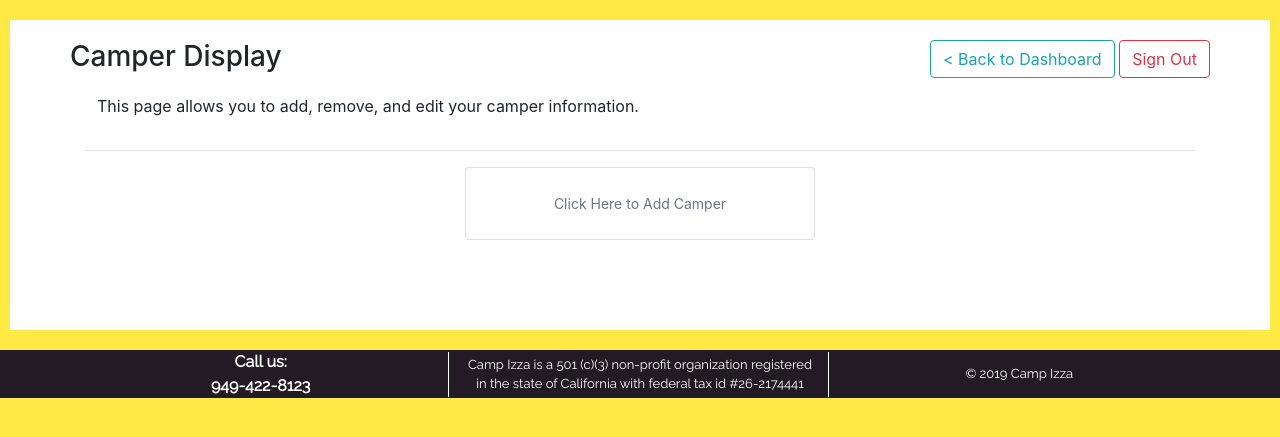
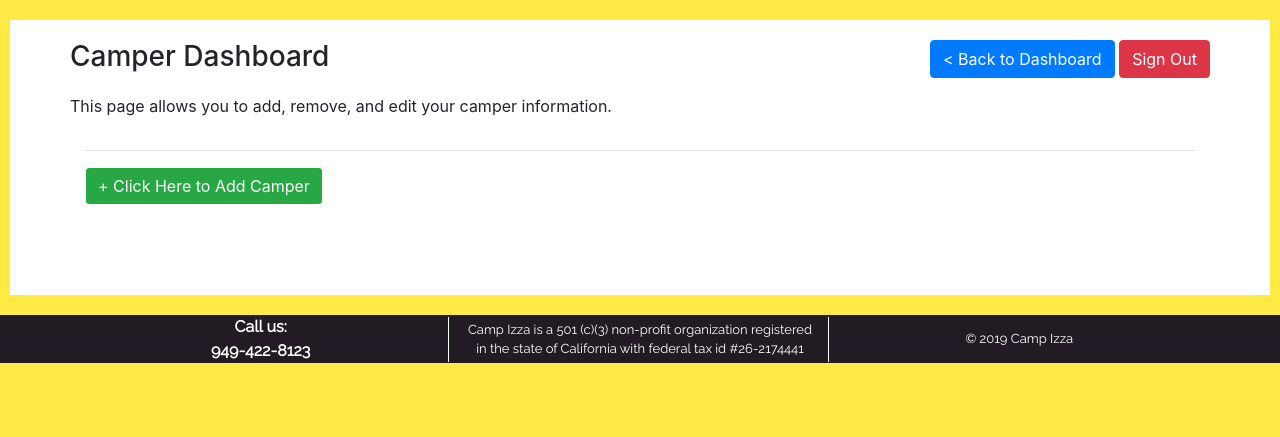
Before and after one commit to jayfafafa/campizza, a PHP site: page /childdisplay.php in a window 1280 px wide. Shown: the part 70-507 px from the top of the page. Run offline with PHP 8.4, Linux system fonts and the light colour scheme; the visitor is signed in with stand-in values (Sample User, id 1); tables that the repository leaves empty or names only in its code hold one stand-in row (values such as "Sample post"); a stand-in replaces the project's code that opens the database connection; some libraries are stand-ins or nearby versions; some web fonts are replaced.

Commit message:
child display updated with several visual upgrades, delete does not yet work

```diff
--- a/php/childdisplay.php
+++ b/php/childdisplay.php
@@ -31,6 +31,7 @@ include ('connection.php');
     <script src="https://cdnjs.cloudflare.com/ajax/libs/popper.js/1.14.6/umd/popper.min.js" integrity="sha384-wHAiFfRlMFy6i5SRaxvfOCifBUQy1xHdJ/yoi7FRNXMRBu5WHdZYu1hA6ZOblgut" crossorigin="anonymous"></script>
     <script src="https://stackpath.bootstrapcdn.com/bootstrap/4.2.1/js/bootstrap.min.js" integrity="sha384-B0UglyR+jN6CkvvICOB2joaf5I4l3gm9GU6Hc1og6Ls7i6U/mkkaduKaBhlAXv9k" crossorigin="anonymous"></script>
 
+
 </head>
 
 <body>
@@ -60,30 +61,22 @@ include ('connection.php');
 		<div class="container">
 			<div class="row">
 					<div class="d-flex top-buffer">
-						<h3>Camper Display</h3>
+						<h3>Camper Dashboard</h3>
 					</div>
 						<div class="ml-auto">
 							<form action="logout.php" method "post">
-							<a class="btn btn-outline-info top-buffer" href="dashboard.php" role="button">< Back to Dashboard</a>
-							<input class="btn btn-outline-danger top-buffer" type="submit" value="Sign Out">
+							<a class="btn btn-primary top-buffer" href="dashboard.php" role="button">< Back to Dashboard</a>
+							<input class="btn btn-danger top-buffer" type="submit" value="Sign Out">
 							</form>
 						</div>
 				</div>
-				<div class="row"><p>&nbsp&nbsp&nbsp&nbsp&nbsp&nbspThis page allows you to add, remove, and edit your camper information.</p>
+				<div class="row"><p align="center">This page allows you to add, remove, and edit your camper information.</p>
 				</div>
 				<hr>
 				<div class="row">
-						<div class="col">
-					    </div>
-						<div class="col-md-4" style="padding-bottom: 20px;">
-							<div class="card">
-					            <div class="card-body text-center">
-					            	<a href="./childregistration.php" type="button" class="btn btn-sm btn-outline-secondary" style="text-align:center;border-color: white">Click Here to Add Camper</a>
-					            </div>
-					        </div>
-					    </div>
-					    <div class="col">
-					    </div>
+					<div class="col my-auto" style="padding-bottom: 20px;">
+						<a href="./childregistration.php" type="button" class="btn btn btn-success" style="border-color: white">+ Click Here to Add Camper</a>
+					</div>
 				</div>
 <?php
 $parentid=$_SESSION['id'];
@@ -92,9 +85,9 @@ $stmt = $conn->query("SELECT Children.childid, Children.firstname, Children.last
 	FROM Parents, Children
 	WHERE Parents.parentid = Children.parentid AND Parents.parentid=" . $parentid);
 
-$stmtAmount = $conn->query("SELECT activeweeks FROM YearlySessionWeeks");
-$row2 = $stmtAmount->fetch(PDO::FETCH_ASSOC);
-$activeweeks = $row2["activeweeks"];
+$stmtAmount = $conn->query("SELECT * FROM YearlySessionWeeks");
+$campInfo = $stmtAmount->fetch(PDO::FETCH_ASSOC);
+$activeweeks = $campInfo["activeweeks"];
 
 while ( $row = $stmt->fetch(PDO::FETCH_ASSOC) ) {
 ?>
@@ -106,24 +99,25 @@ while ( $row = $stmt->fetch(PDO::FETCH_ASSOC) ) {
 					              	<a class="card-text"></a>
 					              	<h3><?php echo $row['firstname'] . " " . $row['lastname'] ?></h3>
 					              		<div>
-						                  <a href="editchild.php?childid=<?php echo $row['childid']; ?>" role="button" class="btn btn-sm btn-outline-secondary">Edit </a>
-						                  <a type="button" class="btn btn-sm btn-outline-secondary" role="button">Delete</a>
+						                  <a href="editchild.php?childid=<?php echo $row['childid']; ?>" role="button" class="btn btn-sm btn-secondary">Edit Camper</a>
+						                  <a role="button" class="btn btn-sm btn-danger">Delete Camper</a>
 						                </div>
 					              </div>
 					            </div>
-					            <div class="card-header">
-					            	<table class="table table-bordered" style = "background: white;">
+					            <button onclick="location.href = '/childinformation.php?childid=<?php echo $row['childid'] ?>';" class="btn btn-sm btn-dark" style="border-color: gray">Add/Edit Summer Session</button>
+					            <div style='overflow: auto;' class="card-header">
+					            	<table class="table table-bordered " style = "background: white;">
 									  <thead>
 									    <tr>
 									      <th scope="col"></th>
-									      <th scope="col">AM</th>
-									      <th scope="col">PM</th>
-									      <th scope="col">Extended</th>
+									      <th scope="col">Morning: 8:30am-12:00pm</th>
+									      <th scope="col">Afternoon: 12:30pm-4:00pm</th>
+									      <th scope="col">Extended Care: 7:00am-8:30am OR 4:00-5:30pm</th>
 									    </tr>
 									  </thead>
 									  <tbody>
 <?php
-	$stmtDynamic = $conn->query("SELECT ChildrenDynamic.week1am, ChildrenDynamic.week1pm, ChildrenDynamic.week2am, ChildrenDynamic.week2pm, ChildrenDynamic.week3am, ChildrenDynamic.week3pm, ChildrenDynamic.week4am, ChildrenDynamic.week4pm, ChildrenDynamic.week5am, ChildrenDynamic.week5pm, ChildrenDynamic.week6am, ChildrenDynamic.week6pm, ChildrenDynamic.week7am, ChildrenDynamic.week7pm, ChildrenDynamic.week8am, ChildrenDynamic.week8pm, ChildrenDynamic.extendedcare
+	$stmtDynamic = $conn->query("SELECT ChildrenDynamic.week1am, ChildrenDynamic.week1pm, ChildrenDynamic.week2am, ChildrenDynamic.week2pm, ChildrenDynamic.week3am, ChildrenDynamic.week3pm, ChildrenDynamic.week4am, ChildrenDynamic.week4pm, ChildrenDynamic.week5am, ChildrenDynamic.week5pm, ChildrenDynamic.week6am, ChildrenDynamic.week6pm, ChildrenDynamic.week7am, ChildrenDynamic.week7pm, ChildrenDynamic.week8am, ChildrenDynamic.week8pm, ChildrenDynamic.extendedcare, ChildrenDynamic.price
 	FROM Children, ChildrenDynamic, YearlySessionWeeks
 	WHERE Children.childid = ChildrenDynamic.childid AND Children.childid =".$row['childid']." AND ChildrenDynamic.registeredyear = YearlySessionWeeks.currentYear");
 
@@ -131,25 +125,26 @@ while ( $row = $stmt->fetch(PDO::FETCH_ASSOC) ) {
 
 	for($x = 1; $x <= $activeweeks; $x++){
 		echo '<tr>';
-		echo '<th scope="row">Week '.$x.'</th>';
+		echo '<th scope="row">Week '.$x.': '.substr($campInfo['week'.$x.'start'], 5,2).'/'.substr($campInfo['week'.$x.'start'], 8,2).'-'
+		.substr($campInfo['week'.$x.'end'], 5,2).'/'.substr($campInfo['week'.$x.'end'], 8,2).'</th>';
 		if ($registerInfo['week'.$x.'am'] == 1)
-			echo '<td>R</td>';
+			echo '<td style="color: green;">REGISTERED</td>';
 		elseif($registerInfo['week'.$x.'am'] == 2)
-			echo '<td>W</td>';
+			echo '<td>WAITLISTED</td>';
 		else
-			echo '<td></td>';
+			echo '<td style="color: red;">NOT REGISTERED</td>';
 
 		if ($registerInfo['week'.$x.'pm'] == 1)
-			echo '<td>R</td>';
+			echo '<td style="color: green;">REGISTERED</td>';
 		elseif($registerInfo['week'.$x.'pm'] == 2)
-			echo '<td>W</td>';
+			echo '<td>WAITLISTED</td>';
 		else
-			echo '<td></td>';
+			echo '<td style="color: red;">NOT REGISTERED</td>';
 
 		if ($registerInfo['extendedcare'] == 1 && ($registerInfo['week'.$x.'pm'] == 1 || $registerInfo['week'.$x.'am'] == 1))
-			echo '<td>YES</td>';
+			echo '<td style="color: green;">REGISTERED</td>';
 		else
-			echo '<td>NO</td>';
+			echo '<td style="color: red;">NOT REGISTERED</td>';
 		echo '</tr>';
 
 	}
@@ -159,7 +154,9 @@ while ( $row = $stmt->fetch(PDO::FETCH_ASSOC) ) {
 									</table>
 					            </div>
 
-					            <button onclick="location.href = '/childinformation.php?childid=<?php echo $row['childid'] ?>';" class="btn btn-sm btn-outline-secondary" style="border-color: gray">Edit Schedule</button>
+					            <div class="d-flex justify-content-between align-items-center">
+					            	<h3 style="padding-left: 20px;">Amount Paid: <?php echo $registerInfo['price']?></h3>
+					            </div>
 
 					        </div>
 					    </div>
```
